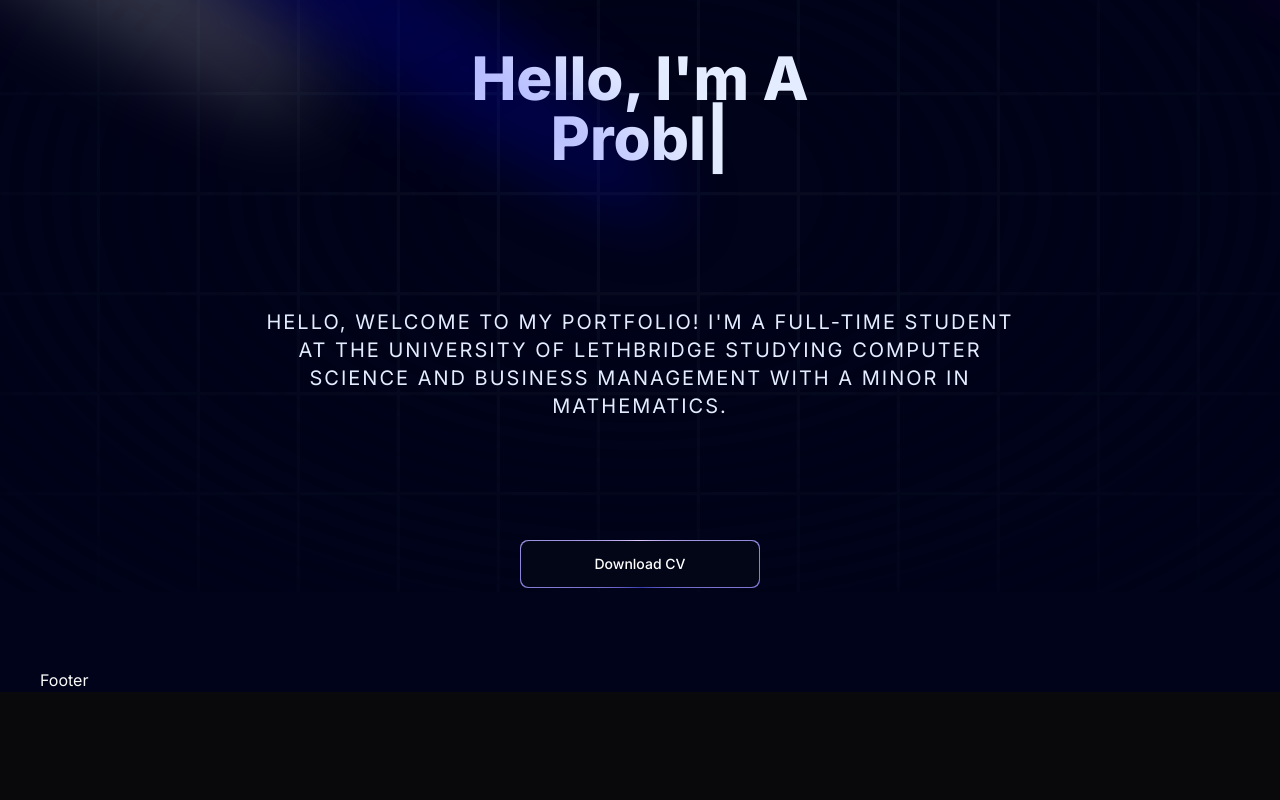
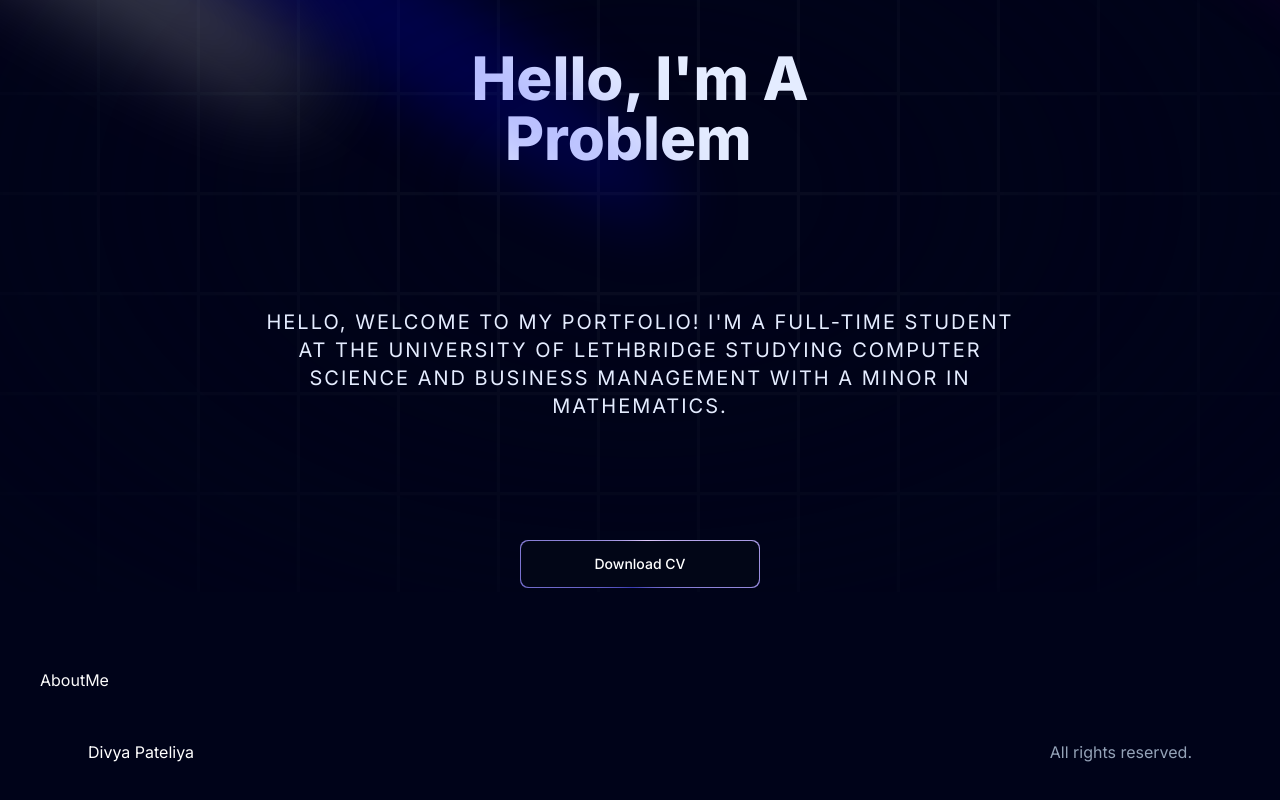
Before and after one commit to DibsTHEgreat/portfolio_2024, a Next.js app: page / in a window 1280 px wide. Shown: the part 208-1008 px from the top of the page. Before the commit the page ends 900 px from the top, so only its background shows below. Built offline with nearby package versions, Linux system fonts and the light colour scheme.

Commit message:
new footer

```diff
--- a/app/page.tsx
+++ b/app/page.tsx
@@ -1,3 +1,4 @@
+import AboutMe from "@/components/AboutMe";
 import Footer from "@/components/Footer";
 import Hero from "@/components/Hero";
 import Navbar from "@/components/Navbar";
@@ -8,8 +9,9 @@
       <Navbar />
       <div className="w-full justify-center items-center">
           <Hero />
+          <AboutMe />
+          <Footer />
       </div>
-      <Footer />
     </main>
   );
 }
--- /dev/null
+++ b/components/AboutMe.tsx
@@ -0,0 +1,9 @@
+import React from 'react'
+
+const AboutMe = () => {
+  return (
+    <div>AboutMe</div>
+  )
+}
+
+export default AboutMe
--- a/components/Footer.tsx
+++ b/components/Footer.tsx
@@ -2,7 +2,12 @@
 
 const Footer = () => {
   return (
-    <div>Footer</div>
+    <footer className="text-white">
+        <div className="container p-12 flex justify-between">
+            <span>Divya Pateliya</span>
+            <p className="text-slate-400">All rights reserved.</p>
+        </div>
+    </footer>
   )
 }
 
```
